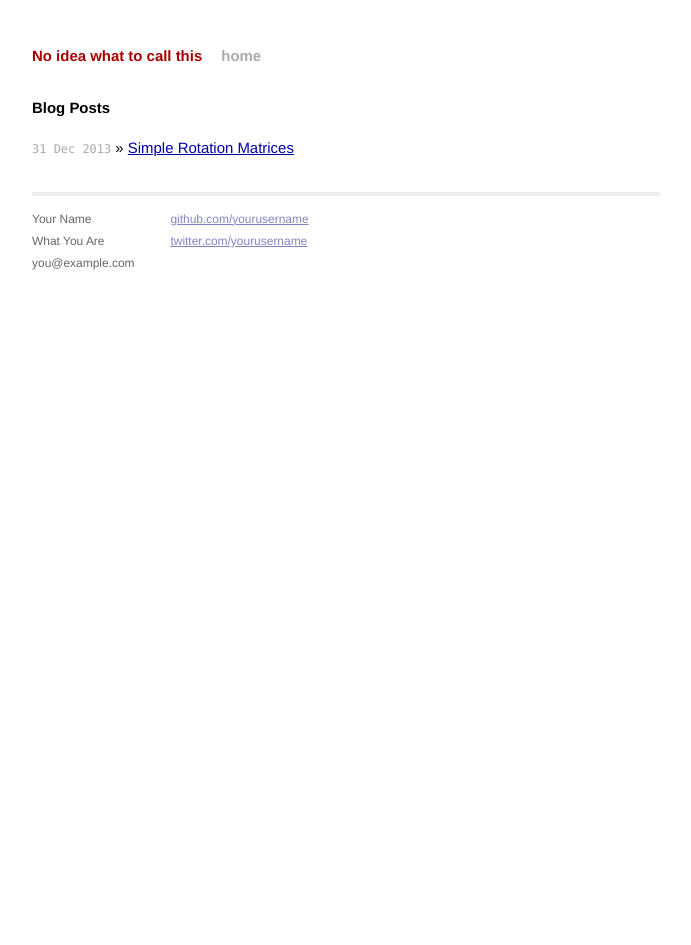
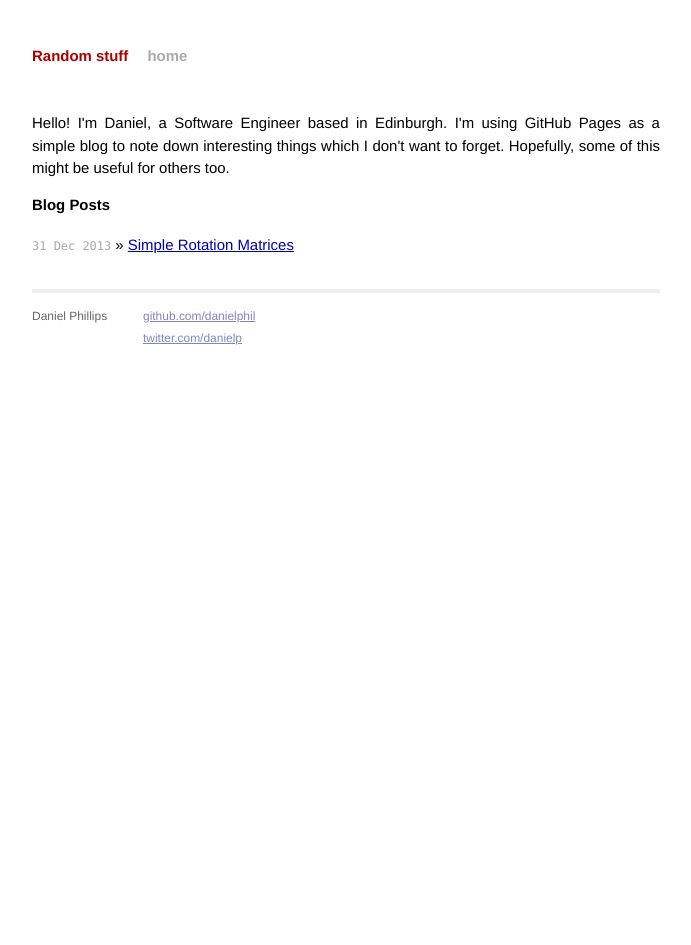
Before and after one commit to danielphil/danielphil.github.io, a Jekyll site: the page built from index.html, in a window 1280 px wide. Shown: the whole page, without its empty margins (294-985 px from the left). Built offline with Jekyll 4.4.1, drawn with Linux system fonts in a browser that asks for light colours; nearby versions of some CDN libraries; Markdown is read by kramdown in place of the engine named in the settings.

Commit message:
Removing more boilerplate

```diff
--- a/_config.yml
+++ b/_config.yml
@@ -1,4 +1,4 @@
 safe: true
-name: No idea what to call this
+name: Random stuff
 markdown: redcarpet
 pygments: true
--- a/_layouts/default.html
+++ b/_layouts/default.html
@@ -31,15 +31,13 @@
           <div class="footer">
             <div class="contact">
               <p>
-                Your Name<br />
-                What You Are<br />
-                you@example.com
+                Daniel Phillips<br />
               </p>
             </div>
             <div class="contact">
               <p>
-                <a href="https://github.com/yourusername">github.com/yourusername</a><br />
-                <a href="https://twitter.com/yourusername">twitter.com/yourusername</a><br />
+                <a href="https://github.com/danielphil">github.com/danielphil</a><br />
+                <a href="https://twitter.com/danielp">twitter.com/danielp</a><br />
               </p>
             </div>
           </div>
--- a/index.html
+++ b/index.html
@@ -1,8 +1,8 @@
 ---
 layout: default
-title: No idea what to call this
+title: Random Stuff
 ---
-
+<p>Hello! I'm Daniel, a Software Engineer based in Edinburgh. I'm using GitHub Pages as a simple blog to note down interesting things which I don't want to forget. Hopefully, some of this might be useful for others too.</p>
 <div id="home">
   <h1>Blog Posts</h1>
   <ul class="posts">
```
